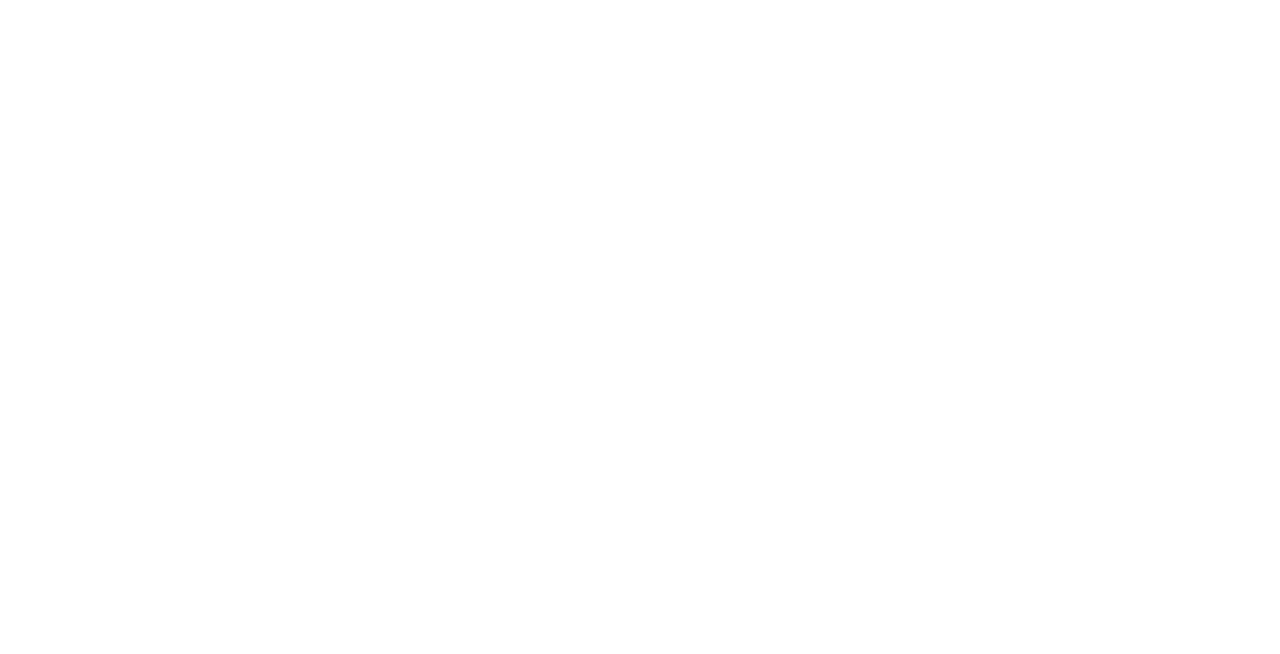
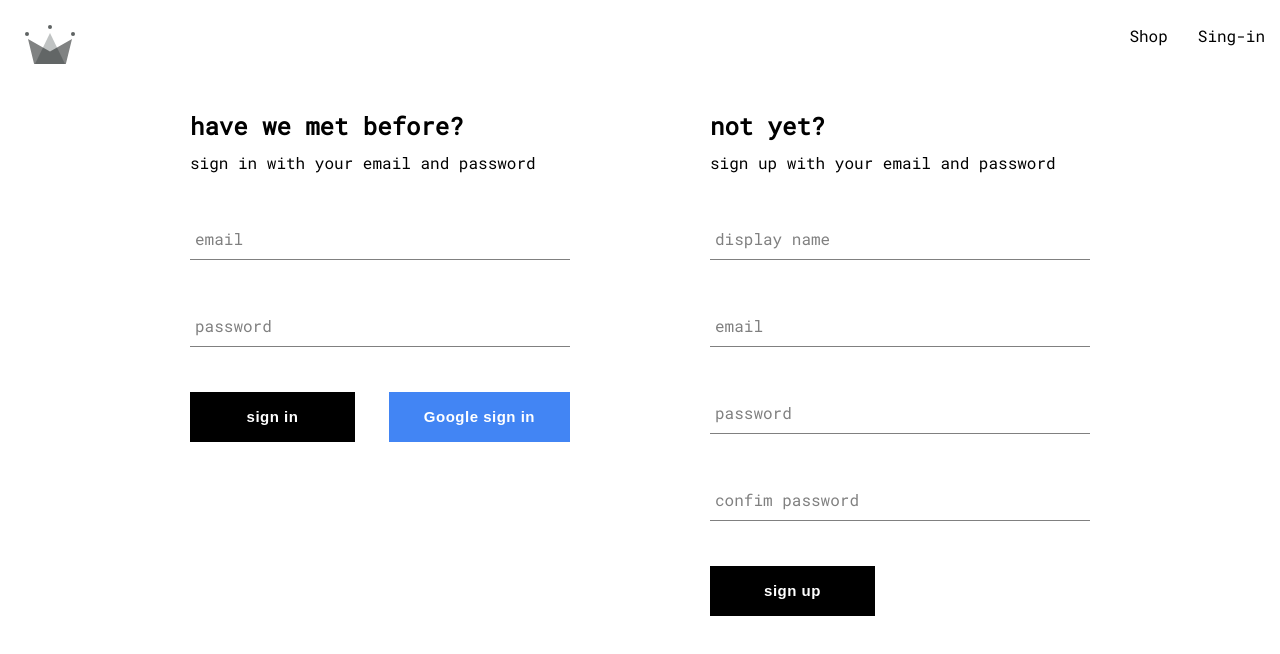
Before and after one commit to killerk3emstar/crown-clothing, a React (Create React App) app: page /auth in a window 1280 px wide. Before the commit this address had no page. Shown: the top 654 px of the page. Built offline with nearby package versions, Linux system fonts and the light colour scheme.

Commit message:
fixed spelling in form-input added signing-in with email and password changed buttstyle

```diff
--- a/src/App.js
+++ b/src/App.js
@@ -1,7 +1,7 @@
 import Home from "./routes/home/home.component";
 import Navigation from "./routes/navigation/navigation.component.jsx";
 import { Routes, Route } from "react-router-dom";
-import SignIn from "./routes/sign-in/sign-in.component";
+import Authentication from "./routes/authentication/authentication.component";
 
 const Shop = () => {
   return (
@@ -17,7 +17,7 @@
       <Route path="/" element={<Navigation />}>
         <Route index element={<Home />} />
         <Route path="shop" element={<Shop />} />
-        <Route path="sign-in" element={<SignIn />} />
+        <Route path="auth" element={<Authentication />} />
       </Route>
     </Routes>
   );
--- a/src/components/button/button.styles.scss
+++ b/src/components/button/button.styles.scss
@@ -8,12 +8,12 @@
   font-size: 15px;
   background-color: black;
   color: white;
-  text-transform: uppercase;
   font-weight: bolder;
   border: none;
   cursor: pointer;
   display: flex;
   justify-content: center;
+  transition-duration: 500ms;
 
   &:hover {
     background-color: white;
--- a/src/components/form-input/form-input.component.jsx
+++ b/src/components/form-input/form-input.component.jsx
@@ -7,7 +7,7 @@
       {label && (
         <label
           className={`${
-            otherProps.value.lenght ? "shrink" : ""
+            otherProps.value.length ? "shrink" : ""
           } form-input-label`}
         >
           {label}
--- /dev/null
+++ b/src/components/sign-in-form/sign-in-form.component.jsx
@@ -0,0 +1,90 @@
+import { useState } from "react";
+import {
+  createUserDocumentFromAuth,
+  signInAuthWithEmailAndPassword,
+  signInWithGooglePopup,
+} from "../../utilities/firebase/firebase.utilities";
+import Button from "../button/button.component";
+
+import FormInput from "../form-input/form-input.component";
+
+import "./sign-in-form.styles.scss";
+
+const defaultFormFieldsValues = {
+  email: "",
+  password: "",
+};
+
+const SignInForm = () => {
+  const [formFieldsValues, setFormFieldsValues] = useState(
+    defaultFormFieldsValues
+  );
+
+  const { email, password } = formFieldsValues;
+
+  const handleChange = (e) => {
+    const { value, name } = e.target;
+    setFormFieldsValues({ ...formFieldsValues, [name]: value });
+  };
+
+  const resetFormFields = () => {
+    setFormFieldsValues(defaultFormFieldsValues);
+  };
+
+  const logGoogleUser = async () => {
+    const { user } = await signInWithGooglePopup();
+    const userDocRef = await createUserDocumentFromAuth(user);
+    console.log(userDocRef);
+  };
+
+  const handleSumbit = async (e) => {
+    e.preventDefault();
+    try {
+      const { user } = await signInAuthWithEmailAndPassword(email, password);
+      const userDocRef = await createUserDocumentFromAuth(user);
+      console.log(userDocRef);
+      resetFormFields();
+    } catch (err) {
+      if (err.code === "auth/user-not-found") {
+        alert("no such user");
+      }
+
+      console.error(err);
+    }
+  };
+
+  return (
+    <div className="sign-up-container">
+      <h2>have we met before?</h2>
+      <span>sign in with your email and password</span>
+      <form onSubmit={handleSumbit}>
+        <FormInput
+          label="email"
+          type="email"
+          required
+          name="email"
+          value={email}
+          onChange={handleChange}
+        />
+        <FormInput
+          label="password"
+          type="password"
+          required
+          name="password"
+          value={password}
+          onChange={handleChange}
+        />
+        <div className="buttons-container">
+          <Button buttonType="default" type="submit">
+            sign in
+          </Button>
+          <Button type="button" buttonType="google" onClick={logGoogleUser}>
+            Google sign in
+          </Button>
+        </div>
+      </form>
+    </div>
+  );
+};
+
+export default SignInForm;
--- /dev/null
+++ b/src/components/sign-in-form/sign-in-form.styles.scss
@@ -0,0 +1,14 @@
+.sign-up-container {
+  display: flex;
+  flex-direction: column;
+  width: 380px;
+  h2 {
+    margin: 10px 0;
+  }
+}
+
+.buttons-container {
+  display: flex;
+  flex-direction: row;
+  justify-content: space-between;
+}
--- a/src/components/sign-up-form/sign-up-form.component.jsx
+++ b/src/components/sign-up-form/sign-up-form.component.jsx
@@ -60,8 +60,8 @@
 
   return (
     <div className="sign-up-container">
-      <h2>no account?</h2>
-      <span>Sign up with your email and password</span>
+      <h2>not yet?</h2>
+      <span>sign up with your email and password</span>
       <form onSubmit={handleSumbit}>
         <FormInput
           label="display name"
@@ -98,7 +98,7 @@
         />
 
         <Button buttonType="default" type="submit">
-          sign up!
+          sign up
         </Button>
       </form>
     </div>
--- /dev/null
+++ b/src/routes/authentication/authentication.component.jsx
@@ -0,0 +1,15 @@
+import SignUpForm from "../../components/sign-up-form/sign-up-form.component";
+import SignInForm from "../../components/sign-in-form/sign-in-form.component";
+
+import "./authentication.styles.scss";
+
+const Authentication = () => {
+  return (
+    <div className="authentication-container">
+      <SignInForm />
+      <SignUpForm />
+    </div>
+  );
+};
+
+export default Authentication;
--- /dev/null
+++ b/src/routes/authentication/authentication.styles.scss
@@ -0,0 +1,6 @@
+.authentication-container {
+  display: flex;
+  justify-content: space-between;
+  width: 900px;
+  margin: 30px auto;
+}
--- a/src/routes/navigation/navigation.component.jsx
+++ b/src/routes/navigation/navigation.component.jsx
@@ -15,7 +15,7 @@
           <Link className="nav-link" to="/shop">
             Shop
           </Link>
-          <Link className="nav-link" to="/sign-in">
+          <Link className="nav-link" to="/auth">
             Sing-in
           </Link>
         </div>
--- a/src/routes/sign-in/sign-in.component.jsx
+++ /dev/null
@@ -1,23 +0,0 @@
-import {
-  signInWithGooglePopup,
-  createUserDocumentFromAuth,
-} from "../../utilities/firebase/firebase.utilities";
-
-import SignUpForm from "../../components/sign-up-form/sign-up-form.component";
-
-const SignIn = () => {
-  const logGoogleUser = async () => {
-    const { user } = await signInWithGooglePopup();
-    const userDocRef = await createUserDocumentFromAuth(user);
-  };
-
-  return (
-    <div>
-      <h1>Sign In Page</h1>
-      <button onClick={logGoogleUser}>Sign in with Google</button>
-      <SignUpForm />
-    </div>
-  );
-};
-
-export default SignIn;
--- a/src/utilities/firebase/firebase.utilities.jsx
+++ b/src/utilities/firebase/firebase.utilities.jsx
@@ -4,6 +4,7 @@
   signInWithPopup,
   GoogleAuthProvider,
   createUserWithEmailAndPassword,
+  signInWithEmailAndPassword,
 } from "firebase/auth";
 
 import {
@@ -69,3 +70,10 @@
   }
   return;
 };
+
+export const signInAuthWithEmailAndPassword = async (email, password) => {
+  if (email && password) {
+    return await signInWithEmailAndPassword(auth, email, password);
+  }
+  return;
+};
```
